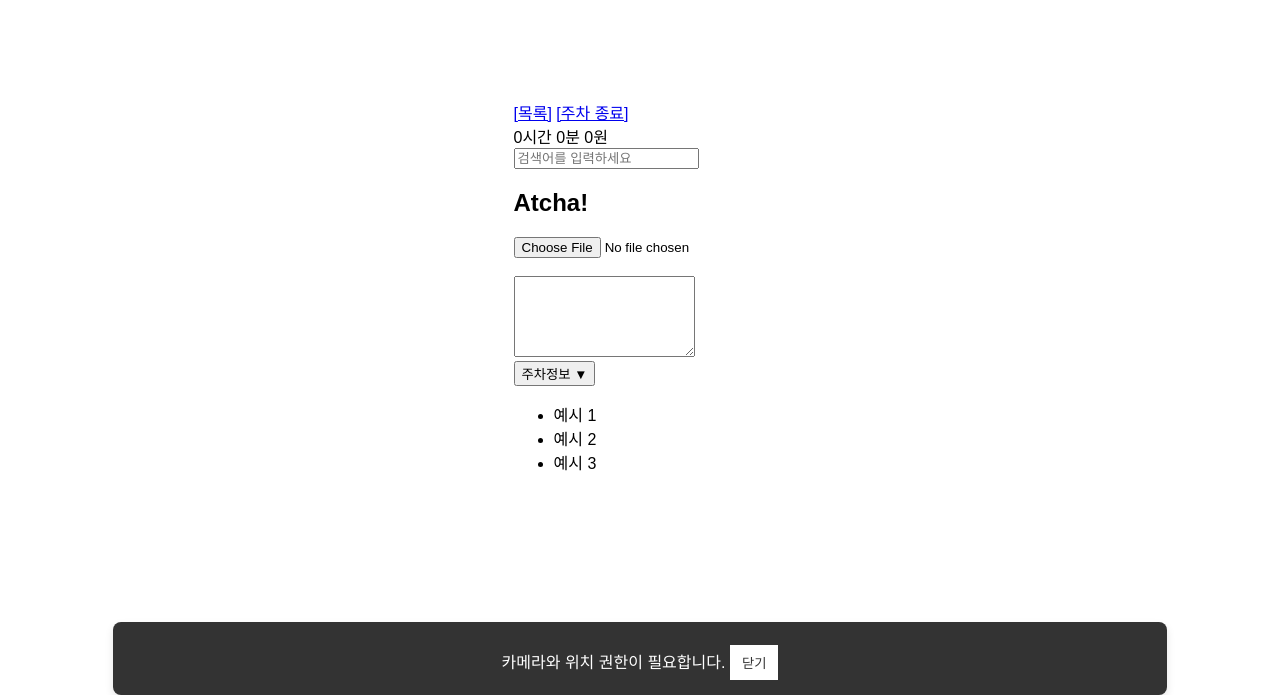
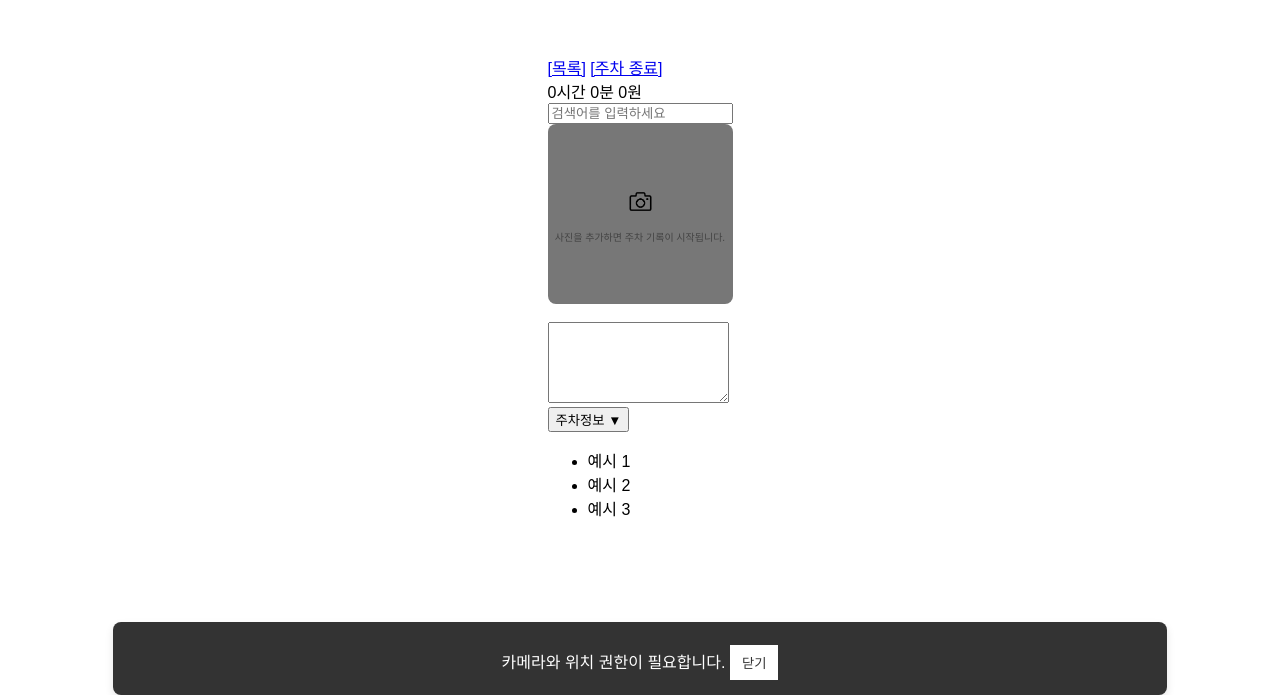
Before and after one commit to softeerbootcamp-3rd/Atcha-FE, a plain HTML site: page main.html in a window 1280 px wide. Shown: the part 105-800 px from the top of the page. Drawn offline with Linux system fonts and the light colour scheme.

Commit message:
🎉[FEAT] : 카메라 부분 아이콘 구현

```diff
--- a/main.html
+++ b/main.html
@@ -33,9 +33,21 @@
             </div>
         </header>
         <!-- website content -->
-        <h2>Atcha!</h2>
         <!-- 카메라 기능 부분 -->
-        <div><input type="file" accept="image/*" capture="camera" id="camera"></div>
+        <div style="position: relative; width: 100%; max-width: 300px; height: 180px; background-color: #777; overflow: hidden; border-radius: 8px; display: flex; align-items: center; justify-content: center; flex-direction: column; text-align: center;">
+
+            <!-- 이미지를 배경 이미지로 설정한 div -->
+            <div style="width: 20%; height: 20%; background-image: url('imgs/camera.png'); background-size: cover; border-radius: 8px; position: relative; margin-bottom: 10px;"></div>
+
+            <!-- 사진을 추가하면 주차 기록이 시작됩니다. 문구 -->
+            <div style="color: white; font-size: 10px; color: #444">사진을 추가하면 주차 기록이 시작됩니다.</div>
+
+            <!-- 카메라 입력 필드 -->
+            <input type="file" accept="image/*" capture="camera" id="camera" style="position: absolute; width: 100%; height: 100%; opacity: 0; cursor: pointer;">
+
+        </div>
+
+
         <!-- 사진 로드 부분 -->
         <div><img id="frame"></div>
         <!-- 메모 기능 부분 -->
```
Also changed, not shown: imgs/camera.png (added).
